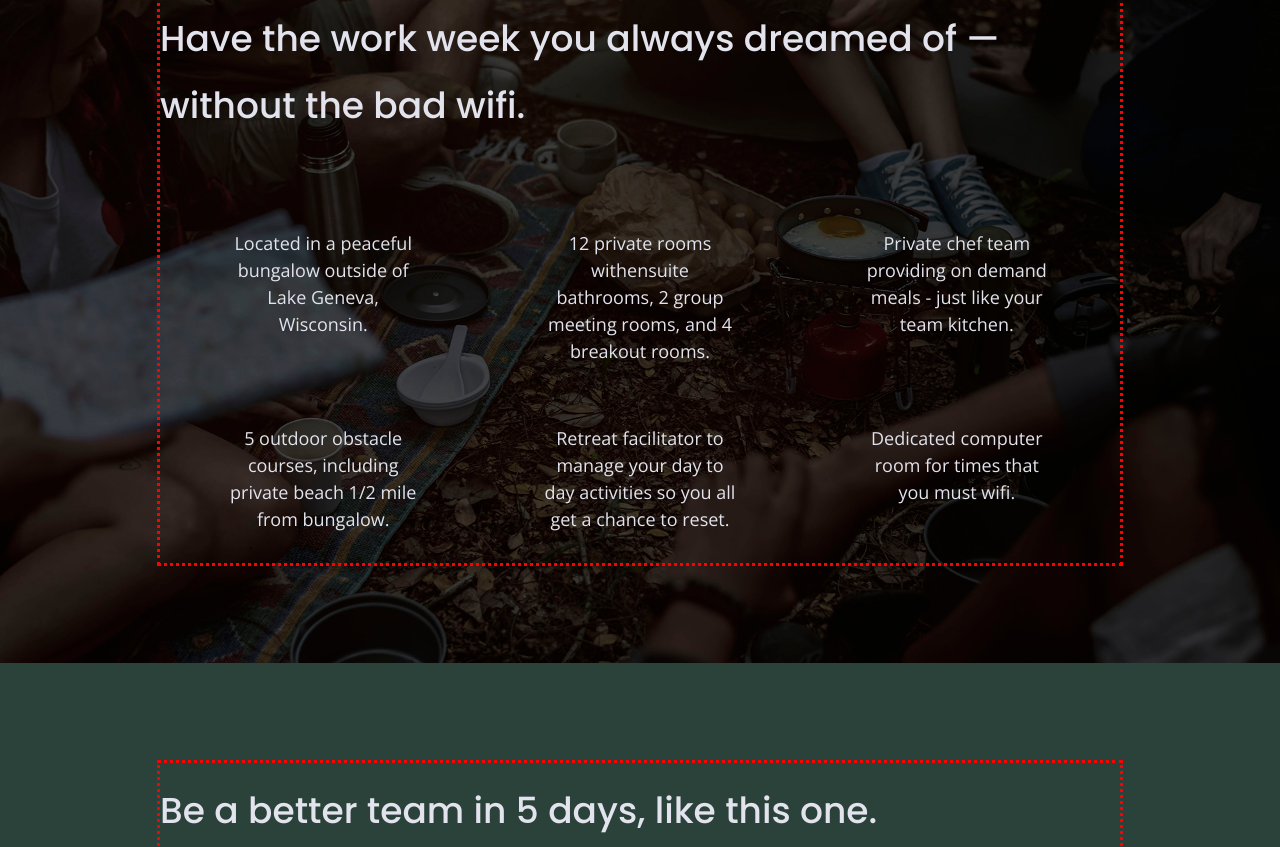
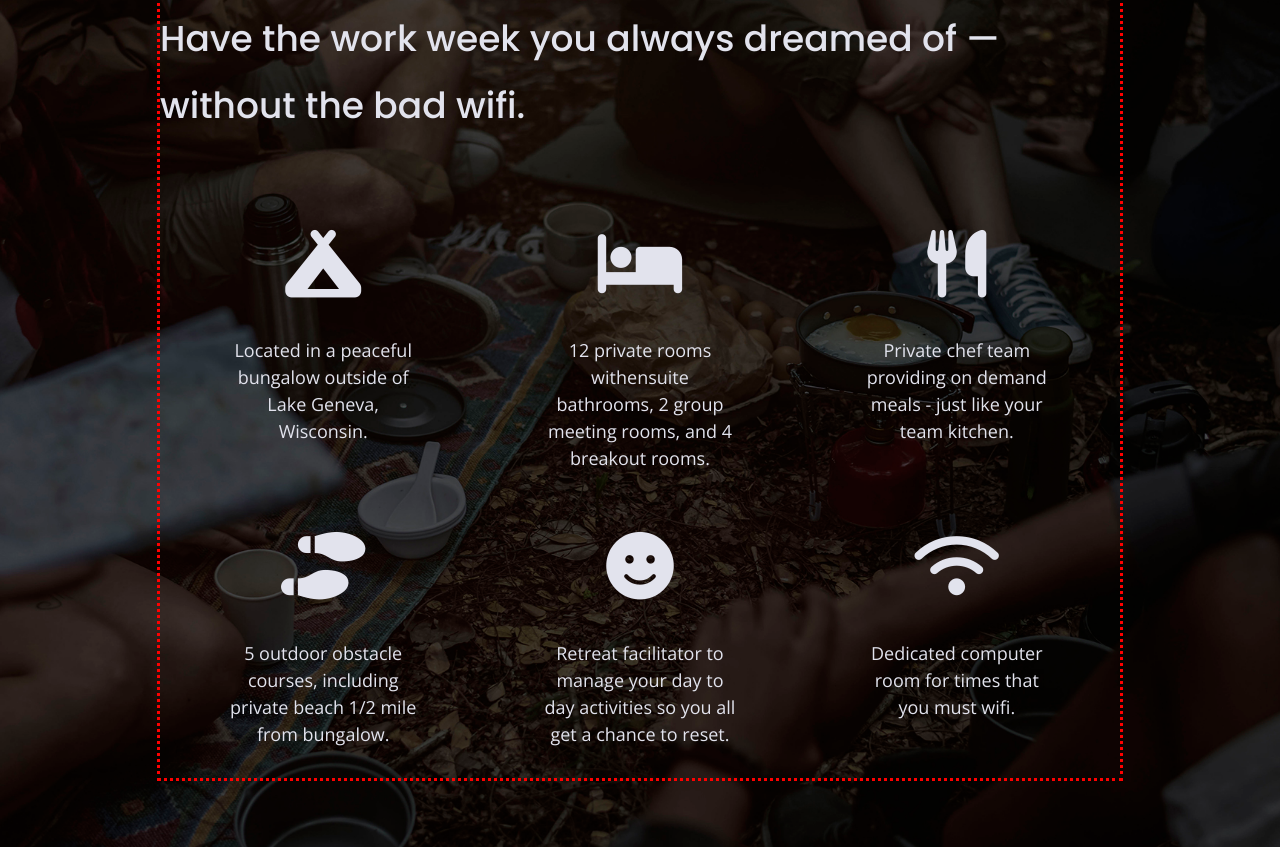
Before and after one commit to cerazo87/unplugged-project, a website built with Parcel: page index.html in a window 1280 px wide. Shown: the part 1350-2197 px from the top of the page. Built offline with nearby package versions, Linux system fonts and the light colour scheme.

Commit message:
Added icons

```diff
--- a/css/main.css
+++ b/css/main.css
@@ -254,10 +254,6 @@ header nav ul li {
   padding-left: 55px;
 }
 
-nav ul li {
-  align-items: flex-end;
-}
-
 .header-divider {
   width: 100%;
   padding: 10px 0 20px 0;
@@ -364,6 +360,11 @@ aside .form {
   justify-content: center;
   align-items: flex-start;
   flex-flow: row wrap;
+}
+
+.features i {
+	font-size: 3.75em;
+    margin-bottom: 40px;
 }
 
 .features article {
--- a/index.html
+++ b/index.html
@@ -21,6 +21,7 @@
   <link href="https://fonts.googleapis.com/css?family=Open+Sans:400,700|Poppins:500,700" rel="stylesheet">
 
   <meta name="theme-color" content="#fafafa">
+  <script src="https://kit.fontawesome.com/31b0f6fc1e.js" crossorigin="anonymous"></script>
 </head>
 
 <body>
@@ -66,27 +67,27 @@
             <!-- Add your Features content here -->
             <div class="features-items">
         <article>
-          <p class="fontawesome-icon"></p>
+          <p class="fontawesome-icon"><i class="fas fa-campground"></i></p>
           <p class="features-item-description">Located in a peaceful bungalow outside of Lake Geneva, Wisconsin.</p>
       </article>
         <article>
-          <p class="fontawesome-icon"></p>
+          <p class="fontawesome-icon"><i class="fas fa-bed"></i></p>
           <p class="features-item-description">12 private rooms withensuite bathrooms, 2 group meeting rooms, and 4 breakout rooms.</p>
       </article>
         <article>
-          <p class="fontawesome-icon"></p>
+          <p class="fontawesome-icon"><i class="fas fa-utensils"></i></p>
           <p class="features-item-description">Private chef team providing on demand meals - just like your team kitchen.</p>
         </article>
         <article>
-          <p class="fontawesome-icon"></p>
+          <p class="fontawesome-icon"><i class="fas fa-shoe-prints"></i></p>
           <p class="features-item-description">5 outdoor obstacle courses, including private beach 1/2 mile from bungalow.</p>
         </article>
         <article>
-          <p class="fontawesome-icon"></p>
+          <p class="fontawesome-icon"><i class="fas fa-smile"></i></p>
           <p class="features-item-description">Retreat facilitator to manage your day to day activities so you all get a chance to reset.</p>
         </article>
         <article>
-          <p class="fontawesome-icon"></p>
+          <p class="fontawesome-icon"><i class="fas fa-wifi"></i></p>
           <p class="features-item-description">Dedicated computer room for times that you must wifi.</p>
         </article>
       </div>
```
Also changed, not shown: about/index.html (+1 -0 lines), faqs/index.html (+1 -0 lines).
